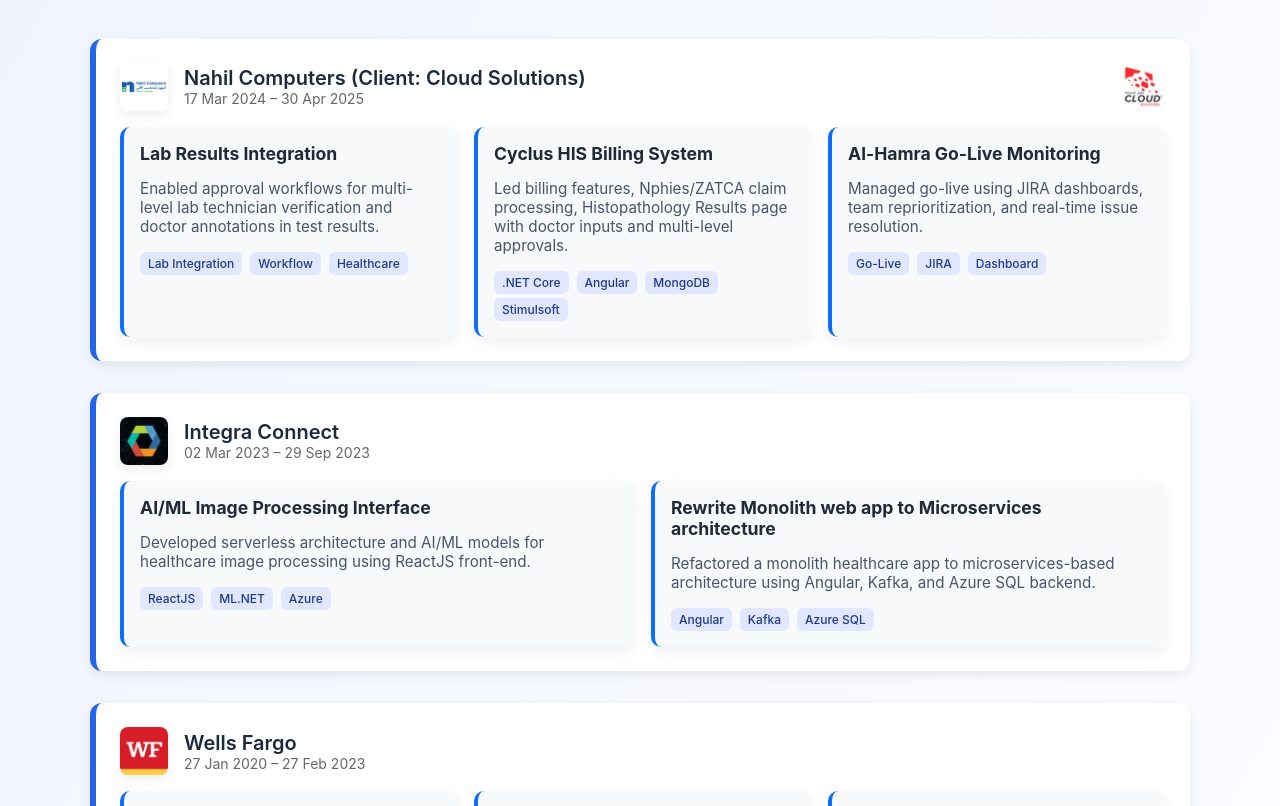
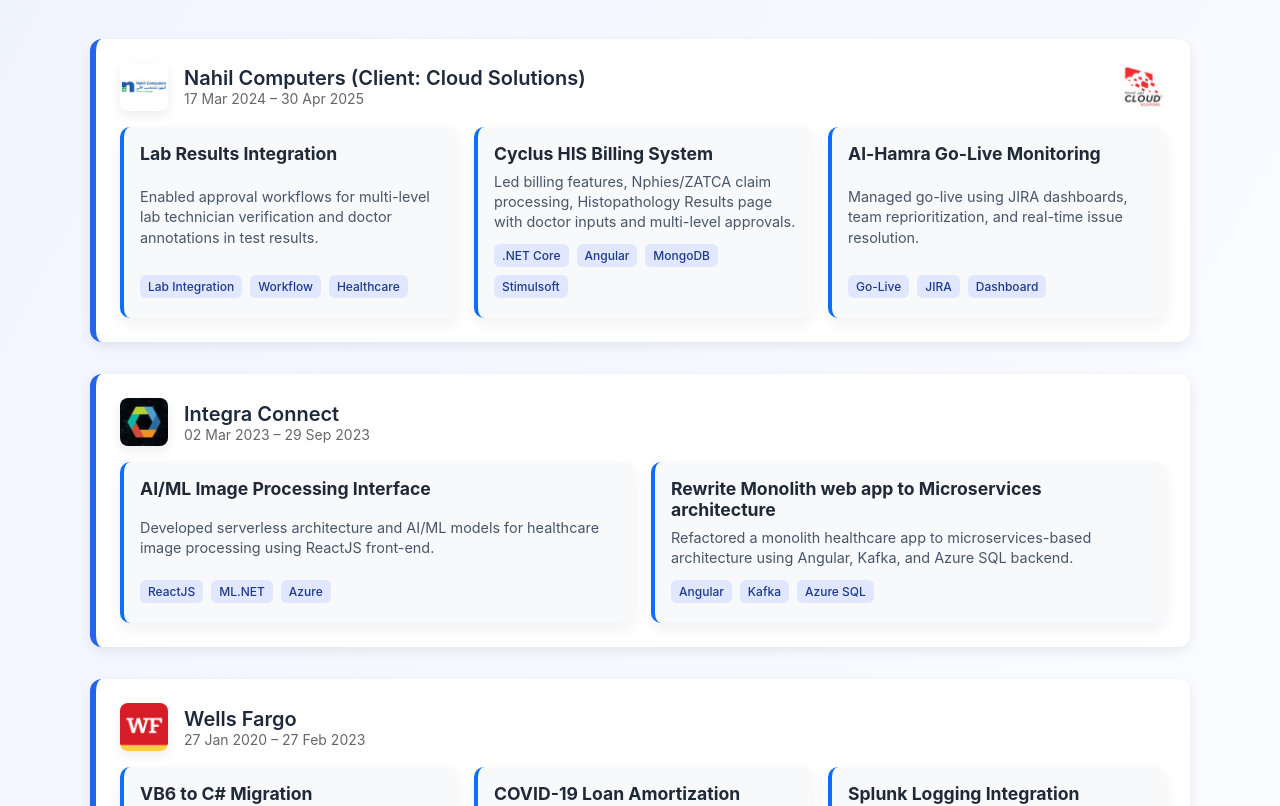
Before and after one commit to KumarChandra-iima/kc-react-portfolio, a React (Create React App) app: page / in a window 1280 px wide. Shown: the part 2144-2950 px from the top of the page. Built offline with nearby package versions, Linux system fonts and the light colour scheme.

Commit message:
Updates to the css and js files to ensure better formatting of presented data around the Project and experience details.

```diff
--- a/src/Components/Projects/ProjectsSection.js
+++ b/src/Components/Projects/ProjectsSection.js
@@ -239,11 +239,13 @@
                     >
                       <h4>{project.title}</h4>
                       <p>{project.description}</p>
-                      {project.tags.map((tag, tagIdx) => (
-                        <span className="tech-tag" key={tagIdx}>
-                          {tag}
-                        </span>
-                      ))}
+                      <div className="tech-tags">
+                            {project.tags.map((tag, tagIdx) => (
+                                <span className="tech-tag" key={tagIdx}>
+                                {tag}
+                                </span>
+                            ))}
+                        </div>
                     </div>
                   ))}
                 </div>
--- a/src/Components/Projects/Timeline.css
+++ b/src/Components/Projects/Timeline.css
@@ -62,22 +62,40 @@
   padding: 1rem;
   border-radius: 10px;
   border-left: 4px solid #0d6efd;
+  display: flex;
+  flex-direction: column;
+  justify-content: space-between;
+  min-height: auto;
 }
 
 .project-card h4 {
   margin-top: 0;
   font-size: 1.1rem;
+  margin-bottom: 0.5rem;
+}
+.project-card .tech-tags {
+  display: flex;
+  flex-wrap: wrap;
+}
+
+.project-card p {
+  margin: 0 0 0.5rem 0;
+  line-height: 1.4;
+  font-size: 0.9rem;
+  word-wrap: break-word;
 }
 
 .tech-tag {
-  display: inline-block;
-  margin: 0.25rem 0.5rem 0 0;
+  display: inline-block;              /* ✅ Let tags line up side by side */
+  margin: 0.25rem 0.5rem 0.25rem 0;   /* ✅ Right and bottom margin for spacing */
   background: #e0e7ff;
   color: #1e3a8a;
   font-size: 0.75rem;
   padding: 0.25rem 0.5rem;
   border-radius: 0.375rem;
+  white-space: nowrap;               /* ✅ Keep each tag on a single line */
 }
+
 
 /* Horizontal scroll on mobile */
 @media screen and (max-width: 768px) {
```
